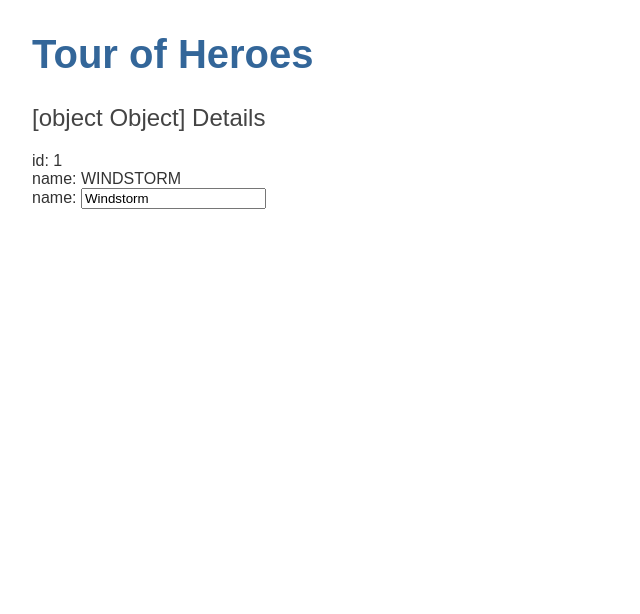
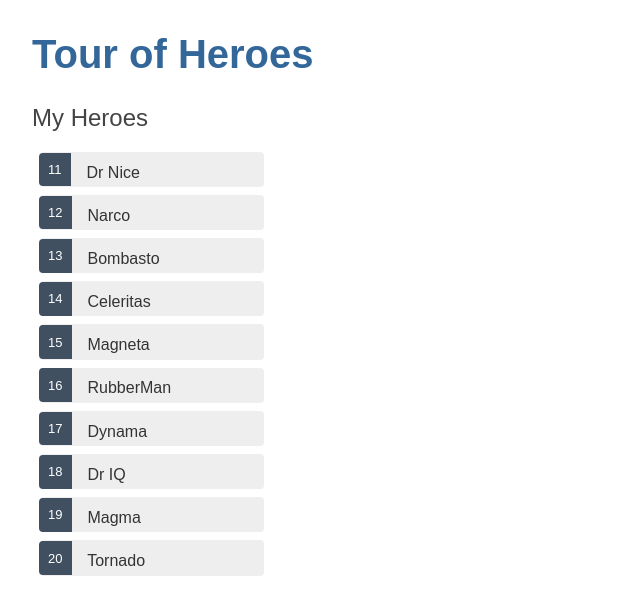
Before and after one commit to Ulfsaar-dev/tourofheros, an Angular app: page / in a window 1280 px wide. Shown: the top 614 px of the page, without its empty margins (0-640 px from the left). Built offline with nearby package versions, Linux system fonts and the light colour scheme.

Commit message:
Displaying a List finished

```diff
--- a/src/app/heroes/heroes.component.css
+++ b/src/app/heroes/heroes.component.css
@@ -0,0 +1,44 @@
+/* HeroesComponent's private CSS styles */
+.heroes {
+    margin: 0 0 2em 0;
+    list-style-type: none;
+    padding: 0;
+    width: 15em;
+  }
+  .heroes li {
+    cursor: pointer;
+    position: relative;
+    left: 0;
+    background-color: #EEE;
+    margin: .5em;
+    padding: .3em 0;
+    height: 1.6em;
+    border-radius: 4px;
+  }
+  .heroes li:hover {
+    color: #607D8B;
+    background-color: #DDD;
+    left: .1em;
+  }
+  .heroes li.selected {
+    background-color: #CFD8DC;
+    color: white;
+  }
+  .heroes li.selected:hover {
+    background-color: #BBD8DC;
+    color: white;
+  }
+  .heroes .badge {
+    display: inline-block;
+    font-size: small;
+    color: white;
+    padding: 0.8em 0.7em 0 0.7em;
+    background-color:#405061;
+    line-height: 1em;
+    position: relative;
+    left: -1px;
+    top: -4px;
+    height: 1.8em;
+    margin-right: .8em;
+    border-radius: 4px 0 0 4px;
+  }
--- a/src/app/heroes/heroes.component.html
+++ b/src/app/heroes/heroes.component.html
@@ -1,9 +1,18 @@
-<h2>{{hero}} Details</h2>
-<div><span>id: </span>{{hero.id}}</div>
-<div><span>name: </span>{{hero.name | uppercase}}</div>
+<h2>My Heroes</h2>
+<ul class="heroes">
+  <li *ngFor="let hero of heroes"
+    [class.selected]="hero === selectedHero"
+    (click)="onSelect(hero)">
+    <span class="badge">{{hero.id}}</span> {{hero.name}}
+  </li>
+</ul>
 
-<div>
-  <label>name:
-    <input [(ngModel)]="hero.name" placeholder="name" />
-  </label>
+<div *ngIf="selectedHero">
+  <h2>{{selectedHero.name | uppercase}} Details</h2>
+  <div><span>id: </span>{{selectedHero.id}}</div>
+  <div>
+    <label>name:
+      <input [(ngModel)]="selectedHero.name" placeholder="name"/>
+    </label>
+  </div>
 </div>
--- a/src/app/heroes/heroes.component.ts
+++ b/src/app/heroes/heroes.component.ts
@@ -1,5 +1,6 @@
 import { Component, OnInit } from '@angular/core';
 import { Hero } from '../hero';
+import { HEROES } from '../mock-heroes';
 
 @Component({
   selector: 'app-heroes',
@@ -7,10 +8,11 @@
   styleUrls: ['./heroes.component.css']
 })
 export class HeroesComponent implements OnInit {
-  hero: Hero = {
-    id: 1,
-    name: 'Windstorm'
-  };
+  heroes = HEROES;
+  selectedHero: Hero;
+  onSelect(hero: Hero): void {
+    this.selectedHero = hero;
+  }
   constructor() { }
 
   ngOnInit() {
--- /dev/null
+++ b/src/app/mock-heroes.ts
@@ -0,0 +1,14 @@
+import { Hero } from './hero';
+
+export const HEROES: Hero[] = [
+  { id: 11, name: 'Dr Nice' },
+  { id: 12, name: 'Narco' },
+  { id: 13, name: 'Bombasto' },
+  { id: 14, name: 'Celeritas' },
+  { id: 15, name: 'Magneta' },
+  { id: 16, name: 'RubberMan' },
+  { id: 17, name: 'Dynama' },
+  { id: 18, name: 'Dr IQ' },
+  { id: 19, name: 'Magma' },
+  { id: 20, name: 'Tornado' }
+];
```
